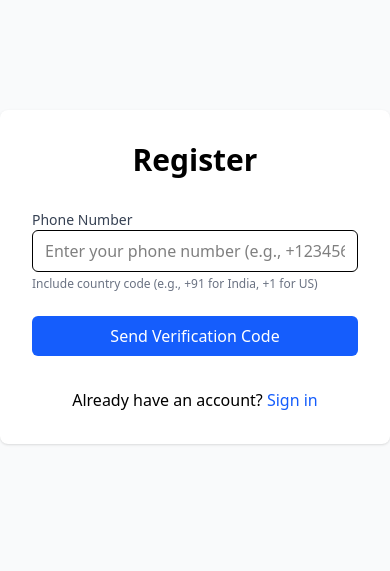
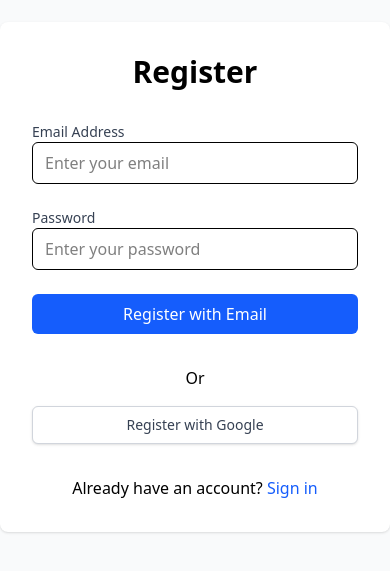
Before and after one commit to Hardik0110/POC, a React (Vite) app: page /register in a window 390 px wide. Shown: the part 145-716 px from the top of the page. Built offline with nearby package versions, Linux system fonts and the light colour scheme; no server answers.

Commit message:
changed the sign up from phone number to email or google id

```diff
--- a/src/pages/auth/Register.tsx
+++ b/src/pages/auth/Register.tsx
@@ -1,76 +1,47 @@
 import { useState } from 'react';
 import {
-  RecaptchaVerifier,
-  signInWithPhoneNumber,
-  type ConfirmationResult
+  createUserWithEmailAndPassword, // For email/password registration
+  signInWithPopup, // For Google Sign-In
+  GoogleAuthProvider // Provider for Google Sign-In
 } from 'firebase/auth';
-
-declare global {
-  interface Window {
-    recaptchaVerifier: RecaptchaVerifier;
-  }
-}
 import { auth } from '../../lib/utils/firebase';
 import { Link, useNavigate } from 'react-router-dom';
 
 export default function Register() {
-  const [phoneNumber, setPhoneNumber] = useState('');
-  const [verificationCode, setVerificationCode] = useState('');
-  const [confirmationResult, setConfirmationResult] = useState<ConfirmationResult | null>(null);
-  const [isCodeSent, setIsCodeSent] = useState(false);
-  const [isLoading, setIsLoading] = useState(false);
+  const [email, setEmail] = useState('');
+  const [password, setPassword] = useState('');
   const navigate = useNavigate();
 
-  //  reCAPTCHA verifier
-  const setupRecaptcha = () => {
-    if (!window.recaptchaVerifier) {
-      window.recaptchaVerifier = new RecaptchaVerifier(auth, 'recaptcha-container', {
-        size: 'invisible',
-        callback: () => {
-          // reCAPTCHA solved
-        }
-      });
+
+  // Handle email/password registration
+  const handleEmailRegister = async (e: React.FormEvent) => {
+    e.preventDefault();
+    try {
+      await createUserWithEmailAndPassword(auth, email, password);
+
+      // User successfully registered and signed in
+      navigate('/dashboard'); // Navigate on success
+    } catch (error) {
+      console.error('Error registering with email and password:', error);
+      // Handle errors here (e.g., display error message to the user)
+
+      const errorMessage = error instanceof Error ? error.message : 'An unknown error occurred';
+      alert(`Registration error: ${errorMessage}`);
     }
   };
 
-  // Send verification code to phone number
-  const handleSendCode = async (e: React.FormEvent) => {
-    e.preventDefault();
-    if (!phoneNumber) return;
-
-    setIsLoading(true);
+  // Handle Google Sign-In
+  const handleGoogleSignIn = async () => {
     try {
-      setupRecaptcha();
-      const appVerifier = window.recaptchaVerifier;
-      const confirmation = await signInWithPhoneNumber(auth, phoneNumber, appVerifier);
-      setConfirmationResult(confirmation);
-      setIsCodeSent(true);
-      alert('Verification code sent to your phone!');
+      const provider = new GoogleAuthProvider();
+      await signInWithPopup(auth, provider);
+      // User successfully signed in with Google
+      navigate('/dashboard'); // Navigate on success
     } catch (error) {
-      console.error('Error sending verification code:', error);
+      console.error('Error signing in with Google:', error);
+      // Handle errors here (e.g., display error message to the user)
       const errorMessage = error instanceof Error ? error.message : 'An unknown error occurred';
-      alert(`Error: ${errorMessage}`);
-    } finally {
-      setIsLoading(false);
-    }
-  };
-
-  // Verify the code and complete registration
-  const handleVerifyCode = async (e: React.FormEvent) => {
-    e.preventDefault();
-    if (!confirmationResult || !verificationCode) return;
-
-    setIsLoading(true);
-    try {
-      await confirmationResult.confirm(verificationCode);
-      // User successfully registered and signed in
-      navigate('/dashboard');
-    } catch (error) {
-      console.error('Error verifying code:', error);
-      const errorMessage = error instanceof Error ? error.message : 'Invalid verification code';
-      alert(`Verification error: ${errorMessage}`);
-    } finally {
-      setIsLoading(false);
+      alert(`Google sign-in error: ${errorMessage}`);
     }
   };
 
@@ -79,79 +50,52 @@ export default function Register() {
       <div className="max-w-md w-full space-y-8 p-8 bg-white rounded-lg shadow">
         <h2 className="text-3xl font-bold text-center">Register</h2>
 
-        {!isCodeSent ? (
-          // Phone number input form
-          <form className="space-y-6" onSubmit={handleSendCode}>
+        <form className="space-y-6" onSubmit={handleEmailRegister}>
           <div>
             <label className="block text-sm font-medium text-gray-700">
-                Phone Number
+              Email Address
             </label>
             <input
-                type="tel"
+              type="email"
               required
               className="w-full px-3 py-2 border rounded-md"
-                placeholder="Enter your phone number (e.g., +1234567890)"
-                value={phoneNumber}
-                onChange={(e) => setPhoneNumber(e.target.value)}
+              placeholder="Enter your email"
+              value={email}
+              onChange={(e) => setEmail(e.target.value)}
             />
-              <p className="text-xs text-gray-500 mt-1">
-                Include country code (e.g., +91 for India, +1 for US)
-              </p>
+          </div>
+
+          <div>
+            <label className="block text-sm font-medium text-gray-700">
+              Password
+            </label>
+            <input
+              type="password"
+              required
+              className="w-full px-3 py-2 border rounded-md"
+              placeholder="Enter your password"
+              value={password}
+              onChange={(e) => setPassword(e.target.value)}
+            />
           </div>
 
           <button
             type="submit"
-              disabled={isLoading}
-              className="w-full py-2 px-4 bg-blue-600 text-white rounded-md hover:bg-blue-700 disabled:opacity-50"
+            className="w-full py-2 px-4 bg-blue-600 text-white rounded-md hover:bg-blue-700"
           >
-              {isLoading ? 'Sending...' : 'Send Verification Code'}
+            Register with Email
           </button>
         </form>
-        ) : (
-          // Verification code input form
-          <form className="space-y-6" onSubmit={handleVerifyCode}>
-            <div>
-              <label className="block text-sm font-medium text-gray-700">
-                Verification Code
-              </label>
-              <input
-                type="text"
-                required
-                className="w-full px-3 py-2 border rounded-md"
-                placeholder="Enter 6-digit code"
-                value={verificationCode}
-                onChange={(e) => setVerificationCode(e.target.value)}
-                maxLength={6}
-              />
-              <p className="text-xs text-gray-500 mt-1">
-                Enter the 6-digit code sent to {phoneNumber}
-              </p>
-            </div>
+
+        <div className="text-center my-4">Or</div> {/* Separator */}
 
         <button
-              type="submit"
-              disabled={isLoading}
-              className="w-full py-2 px-4 bg-blue-600 text-white rounded-md hover:bg-blue-700 disabled:opacity-50"
+          onClick={handleGoogleSignIn}
+          className="w-full py-2 px-4 border border-gray-300 rounded-md shadow-sm text-sm font-medium text-gray-700 bg-white hover:bg-gray-50"
         >
-              {isLoading ? 'Verifying...' : 'Verify & Register'}
+          Register with Google
         </button>
 
-            <button
-              type="button"
-              onClick={() => {
-                setIsCodeSent(false);
-                setVerificationCode('');
-                setConfirmationResult(null);
-              }}
-              className="w-full py-2 px-4 border border-gray-300 rounded-md text-gray-700 hover:bg-gray-50"
-            >
-              Back to Phone Number
-            </button>
-          </form>
-        )}
-
-        {/* reCAPTCHA container */}
-        <div id="recaptcha-container"></div>
 
         <p className="text-center">
           Already have an account?{' '}
```
Lines whose indentation alone changed are shown as unchanged.
